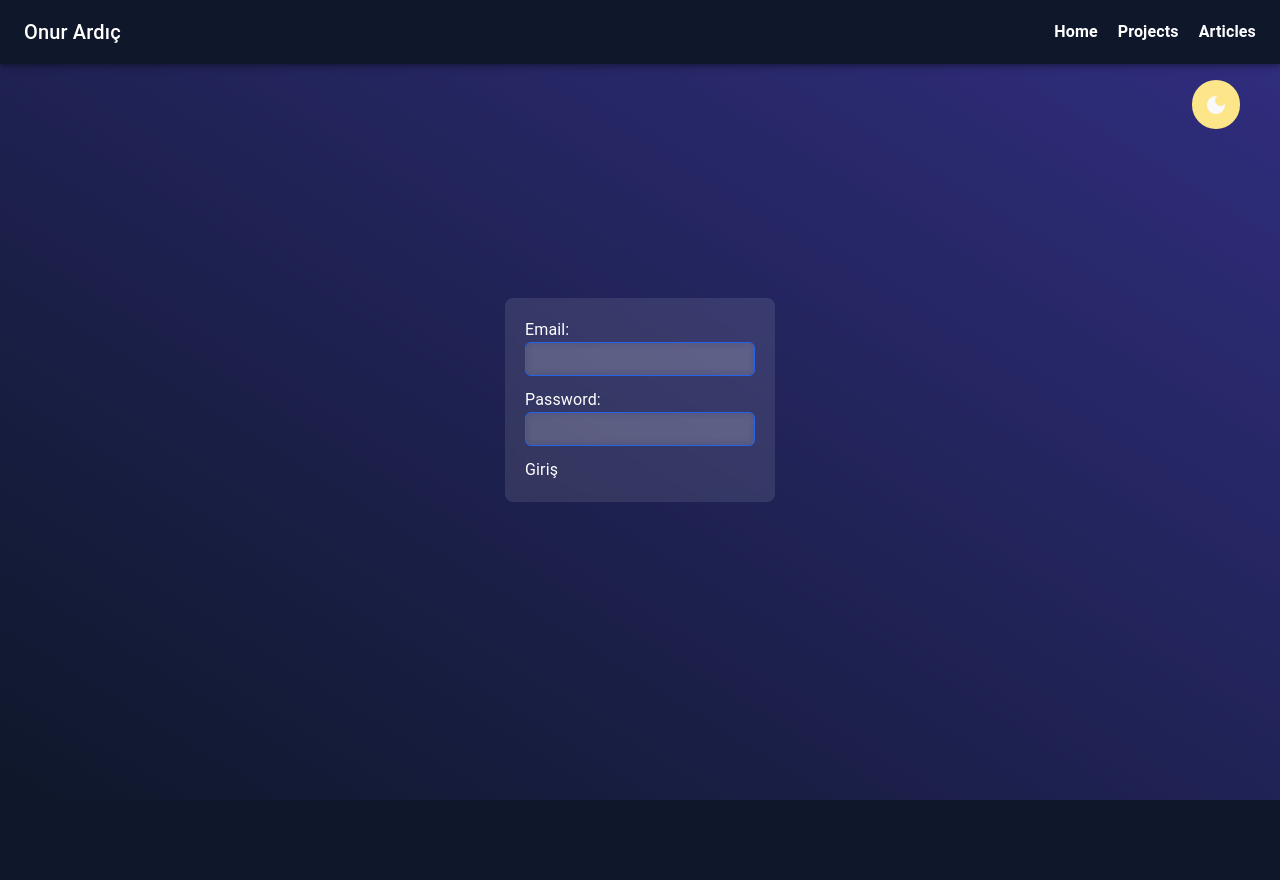
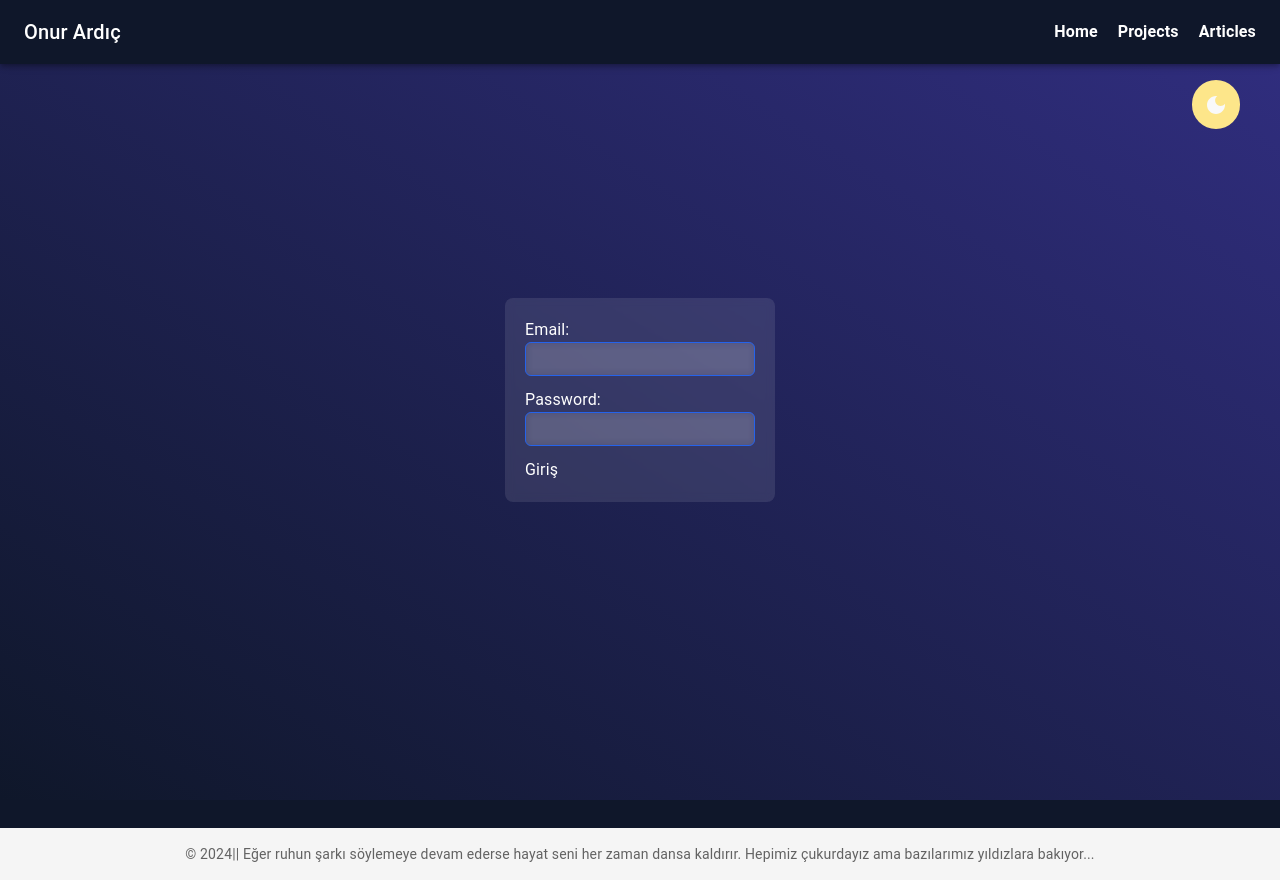
Before and after one commit to Onur-Ardic/nextjs-portfolio, a Next.js app: page /auth/login in a window 1280 px wide. Before the commit the page ends 800 px from the top, so only its background shows below. Built offline with nearby package versions, Linux system fonts and the light colour scheme; no server answers; a web font is replaced by a local one.

Commit message:
pages has been complated

```diff
--- a/app/ThemeProvider.js
+++ b/app/ThemeProvider.js
@@ -3,5 +3,9 @@
 import { useSelector } from 'react-redux'
 export const ThemeWrapper = ({ children }) => {
   const selectedTheme = useSelector((state) => state.theme.theme)
-  return <body className={`${selectedTheme} transition ease-in-out delay-150 `}>{children}</body>
+  return (
+    <body className={`${selectedTheme} transition ease-in-out delay-150 relative `}>
+      {children}
+    </body>
+  )
 }
--- a/app/layout.js
+++ b/app/layout.js
@@ -4,6 +4,7 @@ import StoreProvider from './StoreProvider'
 import { ThemeWrapper } from './ThemeProvider'
 import ThemeButton from '@/components/Uİ/ThemeButton'
 import { Toaster } from 'react-hot-toast'
+import Footer from '@/components/Home/Footer/Footer'
 
 export const metadata = {
   title: 'Onur Ardıç',
@@ -19,6 +20,7 @@ export default function RootLayout({ children }) {
           <Toaster />
           <ThemeButton />
           {children}
+          <Footer />
         </ThemeWrapper>
       </StoreProvider>
     </html>
--- a/app/page.js
+++ b/app/page.js
@@ -1,4 +1,5 @@
 import AboutLeft from '@/components/Home/About/AboutLeft'
+import Footer from '@/components/Home/Footer/Footer'
 import HeroLeft from '@/components/Home/Hero/HeroLeft'
 import HeroRight from '@/components/Home/Hero/HeroRight'
 import Articles from '@/components/Home/Projects_Articles/Articles/Articles'
@@ -31,7 +32,7 @@ export default function Home() {
         </div>
       </section>
 
-      <section className="projetcs-articles container mx-auto mt-10">
+      <section className="projetcs-articles container mx-auto">
         <div className="projects-articles-wrapper grid grid-cols-2 gap-10">
           <Projects />
           <div>
--- /dev/null
+++ b/app/pages/articles/page.jsx
@@ -0,0 +1,17 @@
+import ArticleCard from '@/components/Home/Projects_Articles/Articles/ArticlesCard'
+import { getArticles } from '@/service/api'
+
+const page = async () => {
+  const articles = await getArticles()
+  return (
+    <section className="article-wrapper mt-32">
+      <div className="article-card-wrapper flex flex-wrap justify-center">
+        {articles.map((article) => (
+          <ArticleCard article={article} key={article.id} />
+        ))}
+      </div>
+    </section>
+  )
+}
+
+export default page
--- /dev/null
+++ b/app/pages/projects/page.jsx
@@ -0,0 +1,35 @@
+import { getRepos } from '@/service/api'
+import * as React from 'react'
+import CardActions from '@mui/material/CardActions'
+import CardContent from '@mui/material/CardContent'
+import Typography from '@mui/material/Typography'
+import MuiButton from '@/components/Uİ/MuiButton'
+const page = async () => {
+  const repos = await getRepos()
+
+  return (
+    <section className="project-page container mx-auto mt-32">
+      <Typography variant="div" className="cardWrapper flex gap-10 flex-wrap justify-center">
+        {repos.map((repos) => (
+          <div className=" card border w-[300px] text-center" key={repos.id}>
+            <CardContent>
+              <Typography sx={{ fontSize: 20 }} gutterBottom>
+                {repos.name}
+              </Typography>
+              <Typography variant="p" component="div">
+                {repos.description}
+              </Typography>
+            </CardContent>
+            <CardActions>
+              <Typography variant="div" className="mx-auto">
+                <MuiButton link={repos.html_url} variant={'outlined'} text={'View Project'} />
+              </Typography>
+            </CardActions>
+          </div>
+        ))}
+      </Typography>
+    </section>
+  )
+}
+
+export default page
--- /dev/null
+++ b/components/Home/Footer/Footer.jsx
@@ -0,0 +1,26 @@
+import React from 'react'
+import { Container, Typography, Box } from '@mui/material'
+
+const Footer = () => {
+  return (
+    <Box
+      sx={{
+        backgroundColor: '#f5f5f5',
+        padding: '16px 0',
+        position: 'absolute',
+        bottom: '-10%',
+        width: '100%',
+        textAlign: 'center',
+      }}
+    >
+      <Container>
+        <Typography variant="body2" color="textSecondary">
+          &copy; {new Date().getFullYear()}|| Eğer ruhun şarkı söylemeye devam ederse hayat seni her
+          zaman dansa kaldırır. Hepimiz çukurdayız ama bazılarımız yıldızlara bakıyor...
+        </Typography>
+      </Container>
+    </Box>
+  )
+}
+
+export default Footer
--- a/components/Home/Navbar/Navbar.jsx
+++ b/components/Home/Navbar/Navbar.jsx
@@ -13,9 +13,7 @@ import Typography from '@mui/material/Typography'
 import { useState } from 'react'
 import Link from 'next/link'
 
-
 const drawerWidth = 240
-
 
 function DrawerAppBar(props) {
   const { window } = props
@@ -31,23 +29,19 @@ function DrawerAppBar(props) {
         Onur Ardıç
       </Typography>
       <Divider />
-            <List sx={{ display: 'flex', flexDirection: "column" }}>
-                <Typography component={Link} href="/home" fontWeight={600} color="purple">
+      <List sx={{ display: 'flex', flexDirection: 'column' }}>
+        <Typography component={Link} href="/" fontWeight={600} color="purple">
           Home
         </Typography>
 
-                <Typography component={Link} href="/projects" fontWeight={600} color="purple">
+        <Typography component={Link} href="/pages/projects" fontWeight={600} color="purple">
           Projects
         </Typography>
 
-                <Typography component={Link} href="/articles" fontWeight={600} color="purple">
+        <Typography component={Link} href="/pages/articles" fontWeight={600} color="purple">
           Articles
         </Typography>
       </List>
-
-
-
-
     </Box>
   )
 
@@ -56,7 +50,7 @@ function DrawerAppBar(props) {
   return (
     <Box sx={{ display: 'flex' }}>
       <CssBaseline />
-            <AppBar component="nav" >
+      <AppBar component="nav">
         <Toolbar>
           <IconButton
             color="inherit"
@@ -76,17 +70,17 @@ function DrawerAppBar(props) {
           </Typography>
           <Box sx={{ display: { xs: 'none', sm: 'flex' }, gap: '20px' }}>
             <ListItem disablePadding>
-                            <Typography component={Link} href="/home" fontWeight={600} color="white">
+              <Typography component={Link} href="/" fontWeight={600} color="white">
                 Home
               </Typography>
             </ListItem>
             <ListItem disablePadding>
-                            <Typography component={Link} href="/projects" fontWeight={600} color="white">
+              <Typography component={Link} href="/pages/projects" fontWeight={600} color="white">
                 Projects
               </Typography>
             </ListItem>
             <ListItem disablePadding>
-                            <Typography component={Link} href="/articles" fontWeight={600} color="white">
+              <Typography component={Link} href="/pages/articles" fontWeight={600} color="white">
                 Articles
               </Typography>
             </ListItem>
--- a/components/Uİ/MuiButton.jsx
+++ b/components/Uİ/MuiButton.jsx
@@ -1,10 +1,11 @@
-import { Button } from "@mui/material"
-
+import { Button } from '@mui/material'
 
 const MuiButton = ({ link, text, variant }) => {
-    return (
-        <Button href={link} variant={variant}>{text}</Button>
-    )
+  return (
+    <Button href={link} target="_blank" variant={variant}>
+      {text}
+    </Button>
+  )
 }
 
 export default MuiButton
```
Lines whose indentation alone changed are shown as unchanged.
